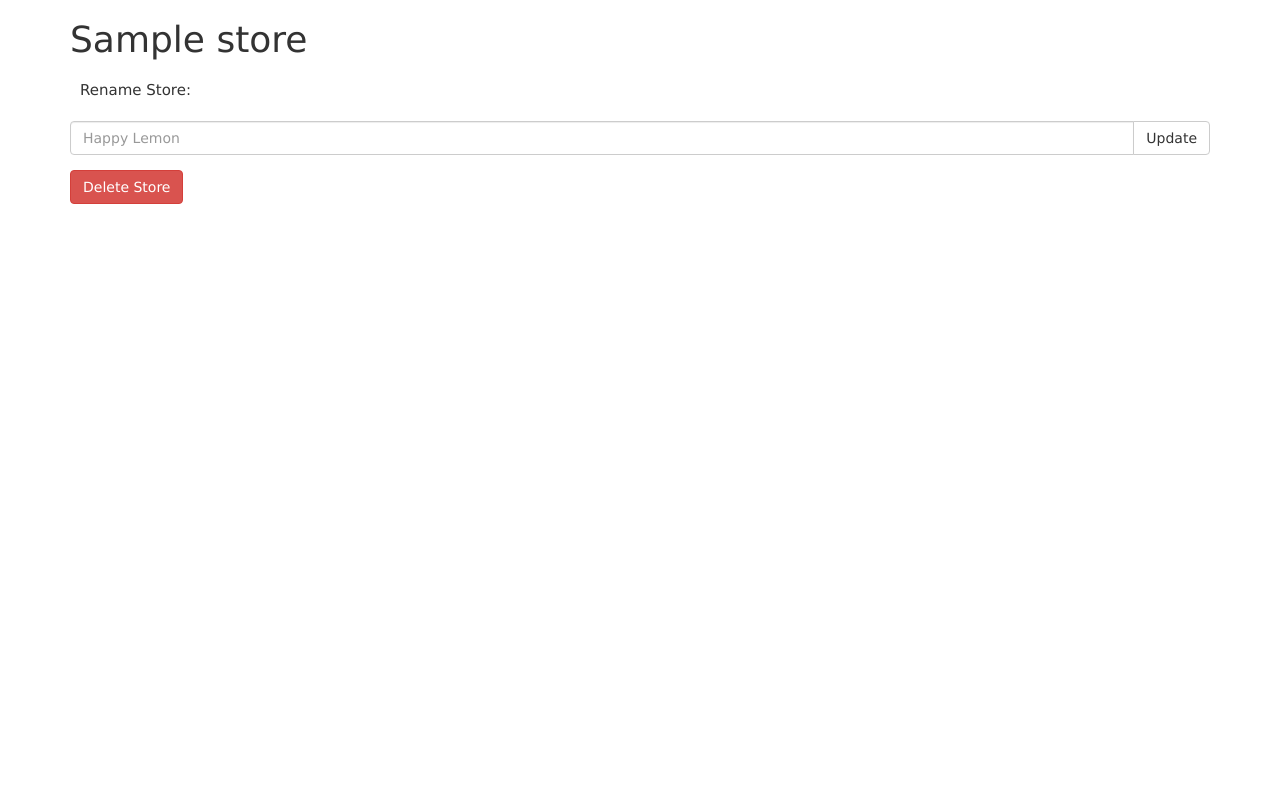
After one commit to kellimargaret/Shoe_Stores, a PHP site: template views/store_edit.html.twig in a window 1280 px wide. The commit adds this page. Run offline with PHP 8.4, Linux system fonts and the light colour scheme; the template is opened without the code that fills it: most values are stand-ins (such as "Sample title", 1, 10 or a date in 2020); some libraries are stand-ins or nearby versions.

Commit message:
Try to save anything possible after falling down Silex rabbit hole.

```diff
--- /dev/null
+++ b/views/store_edit.html.twig
@@ -0,0 +1,27 @@
+<html>
+<head>
+    <link rel="stylesheet" href="https://maxcdn.bootstrapcdn.com/bootstrap/3.3.5/css/bootstrap.min.css">
+    <link rel="stylesheet" href="/css/main.css">
+    <title>Your Favorite Shoes</title>
+</head>
+<body>
+    <div class="container">
+        <h1 class>{{ store.getStoreName }}</h1>
+            <form action="/stores/{{ store.getId }}" method="post">
+                <p>Rename Store:</p>
+                <input name="_method" type="hidden" value="patch">
+                <div class="input-group">
+                    <input id="store_name" name="store_name" type="text" class="form-control" placeholder="Happy Lemon" REQUIRED>
+                    <span class="input-group-btn">
+                        <button class="btn btn-default" type="submit">Update</button>
+                    </span>
+                </div>
+            </form>
+
+            <form action='/stores/{{ store.getId }}' method='post'>
+                <input name='_method' type='hidden' value='delete'>
+                <button type='submit' class='btn btn-danger'>Delete Store</button>
+            </form>
+    </div>
+</body>
+</html>
```
Also changed, not shown: views/brands.html.twig (+5 -5 lines), views/index.html.twig (+10 -2 lines), views/stores.html.twig (+8 -48 lines).
